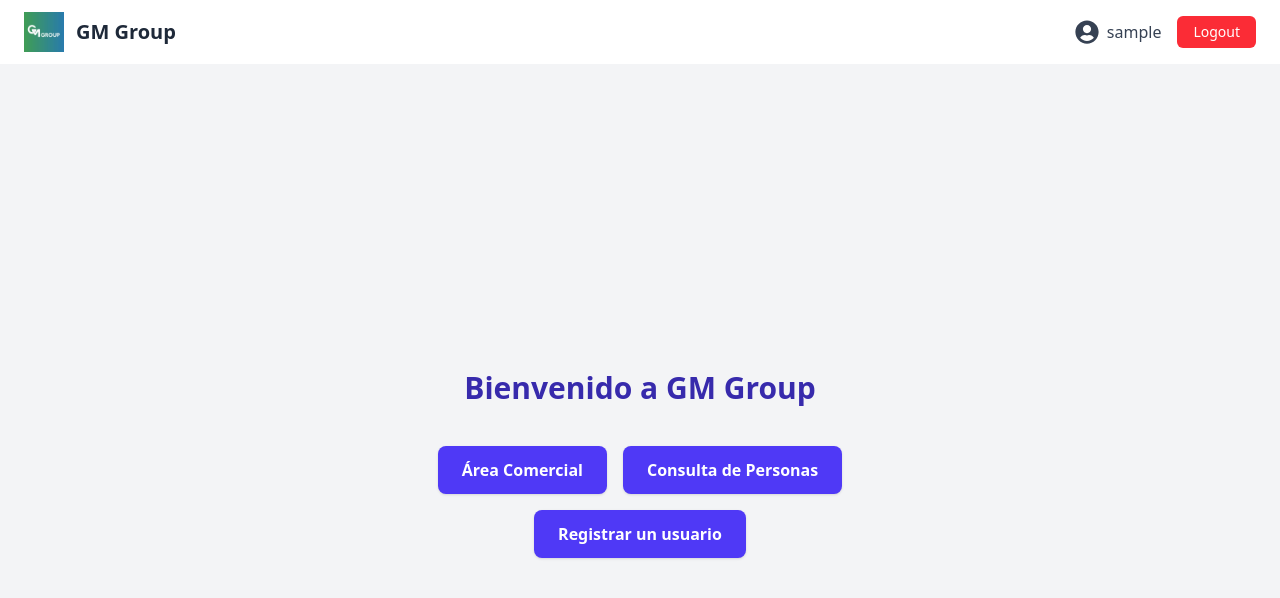
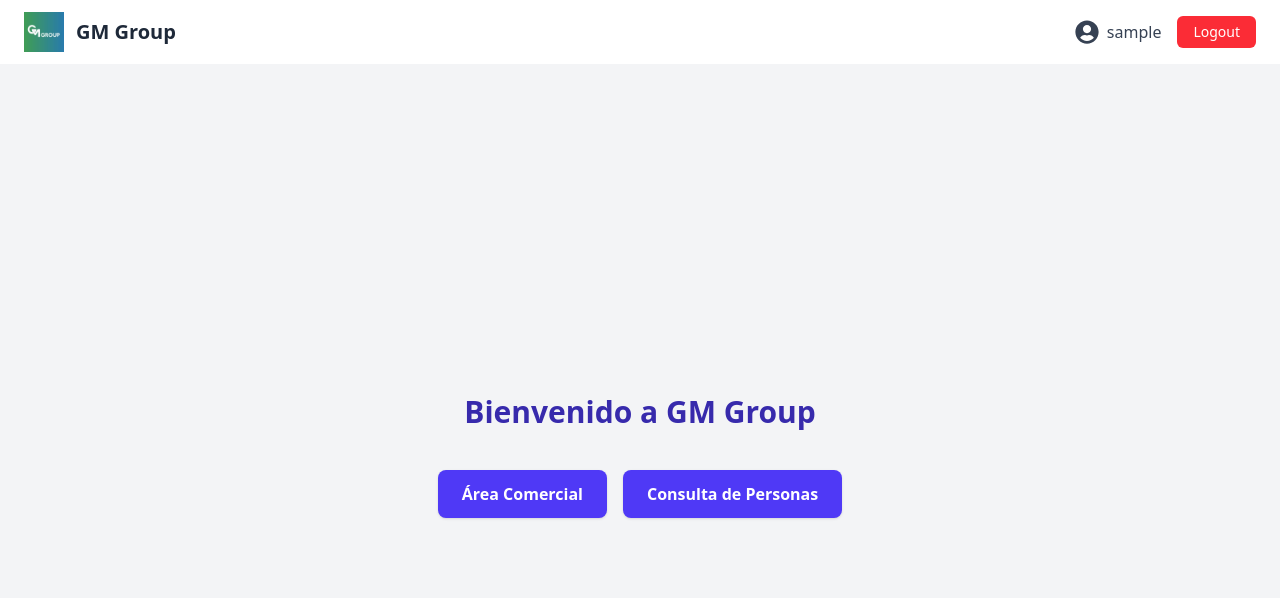
Before and after one commit to adminLTR/GM-GROUP, a React (Vite) app in the folder buscadorpersona/frontend/: page / in a window 1280 px wide. Shown: the top 598 px of the page. Built offline with nearby package versions, Linux system fonts and the light colour scheme; sample sign-in values are in the browser's storage.

Commit message:
tab kanban y boton home

```diff
--- a/buscadorpersona/frontend/src/pages/Home.jsx
+++ b/buscadorpersona/frontend/src/pages/Home.jsx
@@ -22,12 +22,12 @@ const Home = () => {
           Consulta de Personas
         </Button>
       </div>
-      {superuser &&
-        <div className="flex justify-center items-center">
+      {superuser == "1" &&
+        (<div className="flex justify-center items-center">
           <Button onClick={() => navigate('/register')}>
             Registrar un usuario
           </Button>
-        </div>
+        </div>)
       }
 
     </div>
--- a/buscadorpersona/frontend/src/pages/comercial/ComercialPage.jsx
+++ b/buscadorpersona/frontend/src/pages/comercial/ComercialPage.jsx
@@ -1,5 +1,5 @@
 import { useState, useEffect } from 'react';
-import { Search, Mail, ChevronDown, User, Phone, MapPin, MessageSquare, Edit } from 'lucide-react';
+import { Mail, ChevronDown, User, Phone, MapPin, MessageSquare, Edit } from 'lucide-react';
 import UserSelect from "./components/UserSelect"
 import Header from './components/Header';
 import FiltroTab from './components/FiltroTab';
--- a/buscadorpersona/frontend/src/pages/comercial/components/FiltroTab.jsx
+++ b/buscadorpersona/frontend/src/pages/comercial/components/FiltroTab.jsx
@@ -1,6 +1,7 @@
 import Filtros from './Filtros';
 import Resultados from './Resultados';
 import Button from '../../../components/Button'
+import { Search } from 'lucide-react';
 
 export default function FiltroTab({
     filtros,
--- a/buscadorpersona/frontend/src/pages/comercial/components/Header.jsx
+++ b/buscadorpersona/frontend/src/pages/comercial/components/Header.jsx
@@ -7,11 +7,11 @@ export default function Header({activeTab, setActiveTab}) {
             <h1 className="text-2xl font-bold">Sistema de Gestión Comercial</h1>
             <div className="flex space-x-4">
                 <Button type={activeTab === 'filter' ? 'outline' : 'normal'}
-                    onCLick={() => setActiveTab('filter')}>
+                    onClick={() => setActiveTab('filter')}>
                     Filtrar Empresas
                 </Button>
                 <Button type={activeTab === 'kanban' ? 'outline' : 'normal'}
-                    onCLick={() => setActiveTab('kanban')}>
+                    onClick={() => setActiveTab('kanban')}>
                     Tablero Kanban
                 </Button>
             </div>
```
